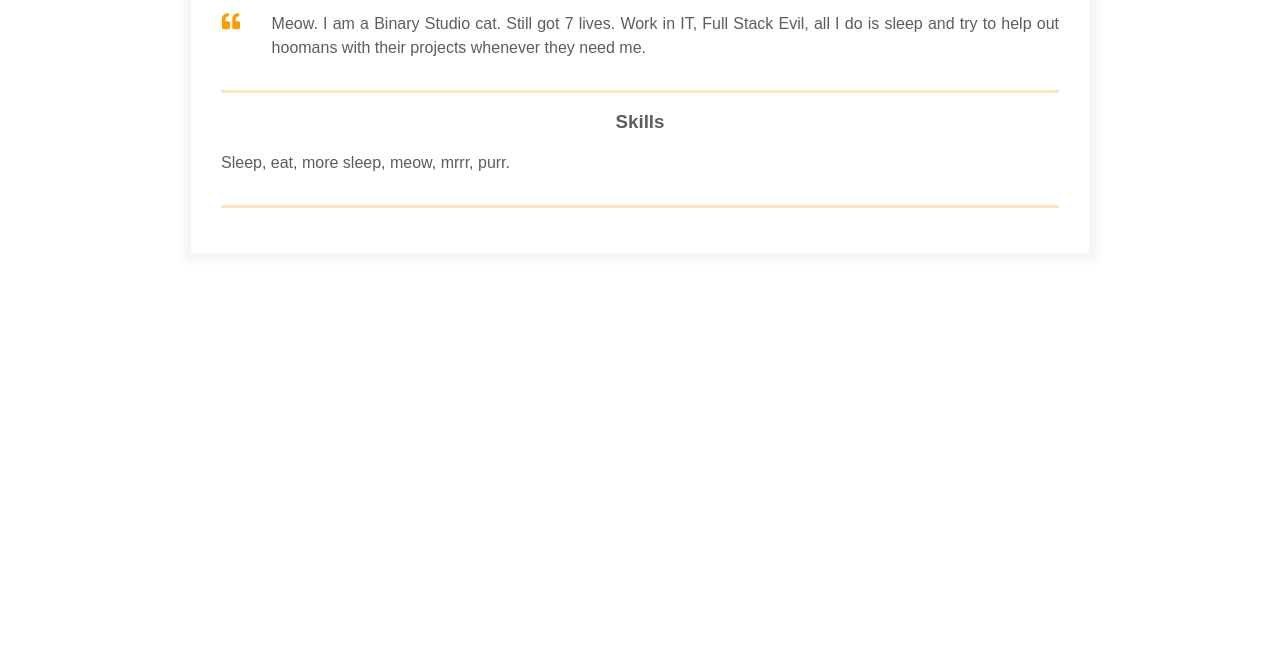
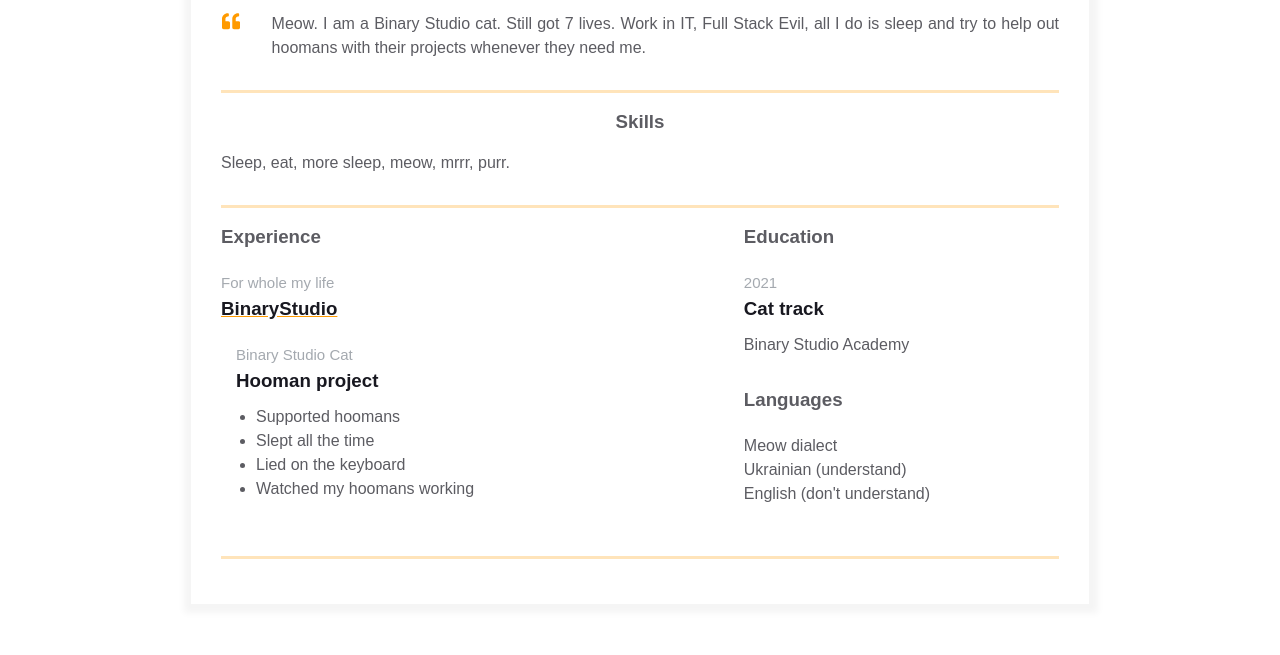
Before and after one commit to HorkushaS/resume, a plain HTML site: page index.html in a window 1280 px wide. Shown: the part 362-1017 px from the top of the page. Before the commit the page ends 800 px from the top, so only its background shows below. Drawn offline with Linux system fonts and the light colour scheme.

Commit message:
Added experiences, minor tweaks in contact block

```diff
--- a/index.html
+++ b/index.html
@@ -27,6 +27,12 @@
                 </div>
                 <span>Lviv, Ukraine</span>
               </a>
+              </div>
+              <div class="contact-info__block contact-info__block--center">
+                <img class="contact-info__avatar" src="assets/avatar.jpeg" alt="Avatar">
+              </div>
+
+              <div class="contact-info__block">
                 <a href="https://ua.linkedin.com/company/binary-studio_241166" rel="author" class="contact-info__item">
                   <div class="contact-info__item-icon-wrapper">
                     <svg class="contact-info__item-icon" xmlns="http://www.w3.org/2000/svg" viewBox="0 0 448 512">
@@ -38,11 +44,6 @@
                   <span>binary-studio</span>
                 </a>
               </div>
-              <div class="contact-info__block contact-info__block--center">
-                <img class="contact-info__avatar" src="assets/avatar.jpeg" alt="Avatar">
-              </div>
-
-              <div class="contact-info__block"></div>
             </div>
           </div>
         </div>
@@ -72,6 +73,59 @@
               </div>
             </div>
           </div>
+          <div class="container">
+            <div class="resume__block">
+              <div class="main-info fh">
+
+                <div class="experiences">
+                  <h3 class="experiences__header">Experience</h3>
+  <div class="experiences__company">
+    <div class="experiences__company-header">
+      <span class="experiences__company-header-durability">For whole my life</span>
+      <h3 class="experiences__company-header-name">BinaryStudio</h3>
+    </div>
+
+    <div class="experiences__company-project">
+      <span class="experiences__company-project-role">Binary Studio Cat</span>
+      <h3 class="experiences__company-project-name">Hooman project</h3>
+      <ul class="experiences__company-project-responsibilities">
+        <li>Supported hoomans</li>
+        <li>Slept all the time</li>
+        <li>Lied on the keyboard</li>
+        <li>Watched my hoomans working</li>
+      </ul>
+    </div>
+  </div>
+                </div>
+
+                <div class="additional-info fv">
+                  <div class="additional-info fv">
+                    <div class="additional-info__education">
+                      <h3 class="additional-info__education-header">Education</h3>
+                      <div class="additional-info__education-university">
+                        <span class="additional-info__education-university-durability">2021</span>
+                        <h3 class="additional-info__education-university-speciality">Cat track</h3>
+                        <p class="additional-info__education-university-name">Binary Studio Academy</p>
+                      </div>
+                    </div>
+
+                    <div class="additional-info__languages">
+                      <h3 class="additional-info__languages-header">Languages</h3>
+                      <p class="additional-info__languages-item">
+                        Meow dialect
+                      </p>
+                      <p class="additional-info__languages-item">
+                        Ukrainian (understand)
+                      </p>
+                      <p class="additional-info__languages-item">
+                        English (don't understand)
+                      </p>
+                    </div>
+                  </div>
+                </div>
+              </div>
+            </div>
+          </div>
       </div>
     </main>
   </body>
```
Lines whose indentation alone changed are shown as unchanged.
